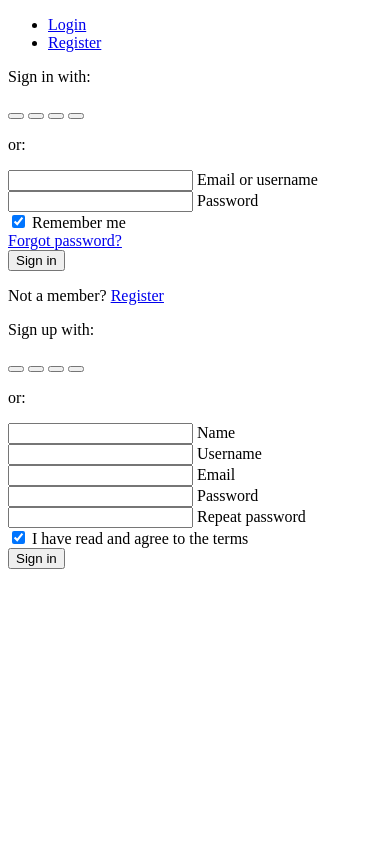
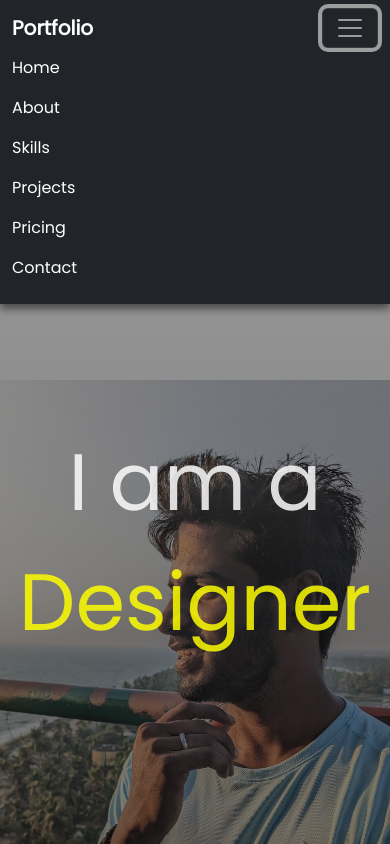
Before and after one commit to Partheeban-g/Portfolio, a plain HTML site: page index.html in a window 390 px wide. Both pictures are taken after a click on the button "Toggle navigation". Shown: the top 844 px of the page. Drawn offline with nearby package versions, Linux system fonts and the light colour scheme.

Commit message:
portfolio - updated until about section

```diff
--- a/index.html
+++ b/index.html
@@ -1,149 +1,81 @@
-<!DOCTYPE html>
-<head>
-    <title>Login</title>
-</head>
-<body>
-<!-- Pills navs -->
-<ul class="nav nav-pills nav-justified mb-3" id="ex1" role="tablist">
-    <li class="nav-item" role="presentation">
-      <a class="nav-link active" id="tab-login" data-mdb-toggle="pill" href="#pills-login" role="tab"
-        aria-controls="pills-login" aria-selected="true">Login</a>
-    </li>
-    <li class="nav-item" role="presentation">
-      <a class="nav-link" id="tab-register" data-mdb-toggle="pill" href="#pills-register" role="tab"
-        aria-controls="pills-register" aria-selected="false">Register</a>
-    </li>
-</ul>
-  <!-- Pills navs -->
+<html>
+	<head>
+		<title>portfolio</title>
+		<link rel="stylesheet" type="text/css" href="style.css">
+		<link href="https://cdn.jsdelivr.net/npm/bootstrap@5.3.0-alpha1/dist/css/bootstrap.min.css" rel="stylesheet">
 
-  <!-- Pills content -->
-  <div class="tab-content">
-    <div class="tab-pane fade show active" id="pills-login" role="tabpanel" aria-labelledby="tab-login">
-      <form>
-        <div class="text-center mb-3">
-          <p>Sign in with:</p>
-          <button type="button" class="btn btn-link btn-floating mx-1">
-            <i class="fab fa-facebook-f"></i>
-          </button>
+	</head>
+	<body>
+		<!-------navbar------------>
+		<nav class="navbar navbar-expand-lg navbar-dark bg-dark">
+			<div class="container-fluid">
+			  <a class="navbar-brand" href="#">Portfolio</a>
+			  <button class="navbar-toggler" type="button" data-bs-toggle="collapse" data-bs-target="#navbarSupportedContent" aria-controls="navbarSupportedContent" aria-expanded="false" aria-label="Toggle navigation">
+				<span class="navbar-toggler-icon"></span>
+			  </button>
+			  <div class="collapse navbar-collapse" id="navbarSupportedContent">
+				<ul class="navbar-nav ms-auto mb-2 mb-lg-0">
+				  <li class="nav-item">
+					<a class="nav-link" href="#home">Home</a>
+				  </li>
+				  <li class="nav-item">
+					<a class="nav-link" href="#about">About</a>
+				  </li>
+				  <li class="nav-item">
+					<a class="nav-link" href="#">Skills</a>
+				  </li>
+				  <li class="nav-item">
+					<a class="nav-link" href="#">Projects</a>
+				  </li>
+				  <li class="nav-item">
+					<a class="nav-link" href="#">Pricing</a>
+				  </li>
+				  <li class="nav-item">
+					<a class="nav-link" href="#">Contact</a>
+				  </li>
+			  </div>
+			</div>
+		  </nav>
 
-          <button type="button" class="btn btn-link btn-floating mx-1">
-            <i class="fab fa-google"></i>
-          </button>
+		  <!-----------home section------------->
 
-          <button type="button" class="btn btn-link btn-floating mx-1">
-            <i class="fab fa-twitter"></i>
-          </button>
+		  <section id="home">
+			<p class="text-center">I am a <span>Mining Engineer</span></p>
+			<p class="text-center">I am a <span>Developer</span></p>
+			<p class="text-center">I am a <span>Designer</span></p>
+			<p class="text-center">I am a <span>Strategist</span></p>
+			<p class="text-center">I am a <span>Consultant</span></p>
+		  </section>
 
-          <button type="button" class="btn btn-link btn-floating mx-1">
-            <i class="fab fa-github"></i>
-          </button>
-        </div>
 
-        <p class="text-center">or:</p>
 
-        <!-- Email input -->
-        <div class="form-outline mb-4">
-          <input type="email" id="loginName" class="form-control" />
-          <label class="form-label" for="loginName">Email or username</label>
-        </div>
 
-        <!-- Password input -->
-        <div class="form-outline mb-4">
-          <input type="password" id="loginPassword" class="form-control" />
-          <label class="form-label" for="loginPassword">Password</label>
-        </div>
 
-        <!-- 2 column grid layout -->
-        <div class="row mb-4">
-          <div class="col-md-6 d-flex justify-content-center">
-            <!-- Checkbox -->
-            <div class="form-check mb-3 mb-md-0">
-              <input class="form-check-input" type="checkbox" value="" id="loginCheck" checked />
-              <label class="form-check-label" for="loginCheck"> Remember me </label>
-            </div>
-          </div>
 
-          <div class="col-md-6 d-flex justify-content-center">
-            <!-- Simple link -->
-            <a href="#!">Forgot password?</a>
-          </div>
-        </div>
+		  <!-----------About section------------->
 
-        <!-- Submit button -->
-        <button type="submit" class="btn btn-primary btn-block mb-4">Sign in</button>
+		  <section id="about">
+			<div class="circle">
+				<img src="bg-1.png">
+				<div class="content">
+					<h1>ABOUT ME</h1>
+					<p>Lorem ipsum dolor sit amet consectetur adipisicing elit. Expedita, pariatur saepe, fugit aperiam quos ut nemo dolores voluptas perspiciatis neque nobis consectetur est voluptate ratione? Voluptas commodi a ratione eius.</p>
 
-        <!-- Register buttons -->
-        <div class="text-center">
-          <p>Not a member? <a href="#!">Register</a></p>
-        </div>
-      </form>
-    </div>
-    <div class="tab-pane fade" id="pills-register" role="tabpanel" aria-labelledby="tab-register">
-      <form>
-        <div class="text-center mb-3">
-          <p>Sign up with:</p>
-          <button type="button" class="btn btn-link btn-floating mx-1">
-            <i class="fab fa-facebook-f"></i>
-          </button>
+				</div>
+			</div>
+		  </section>
 
-          <button type="button" class="btn btn-link btn-floating mx-1">
-            <i class="fab fa-google"></i>
-          </button>
 
-          <button type="button" class="btn btn-link btn-floating mx-1">
-            <i class="fab fa-twitter"></i>
-          </button>
 
-          <button type="button" class="btn btn-link btn-floating mx-1">
-            <i class="fab fa-github"></i>
-          </button>
-        </div>
 
-        <p class="text-center">or:</p>
 
-        <!-- Name input -->
-        <div class="form-outline mb-4">
-          <input type="text" id="registerName" class="form-control" />
-          <label class="form-label" for="registerName">Name</label>
-        </div>
 
-        <!-- Username input -->
-        <div class="form-outline mb-4">
-          <input type="text" id="registerUsername" class="form-control" />
-          <label class="form-label" for="registerUsername">Username</label>
-        </div>
 
-        <!-- Email input -->
-        <div class="form-outline mb-4">
-          <input type="email" id="registerEmail" class="form-control" />
-          <label class="form-label" for="registerEmail">Email</label>
-        </div>
 
-        <!-- Password input -->
-        <div class="form-outline mb-4">
-          <input type="password" id="registerPassword" class="form-control" />
-          <label class="form-label" for="registerPassword">Password</label>
-        </div>
 
-        <!-- Repeat Password input -->
-        <div class="form-outline mb-4">
-          <input type="password" id="registerRepeatPassword" class="form-control" />
-          <label class="form-label" for="registerRepeatPassword">Repeat password</label>
-        </div>
 
-        <!-- Checkbox -->
-        <div class="form-check d-flex justify-content-center mb-4">
-          <input class="form-check-input me-2" type="checkbox" value="" id="registerCheck" checked
-            aria-describedby="registerCheckHelpText" />
-          <label class="form-check-label" for="registerCheck">
-            I have read and agree to the terms
-          </label>
-        </div>
+		<!--------javascript link---------->
+		<script src="https://cdn.jsdelivr.net/npm/bootstrap@5.3.0-alpha1/dist/js/bootstrap.bundle.min.js" ></script>
 
-        <!-- Submit button -->
-        <button type="submit" class="btn btn-primary btn-block mb-3">Sign in</button>
-      </form>
-    </div>
-  </div>
-  <!-- Pills content -->
-</body>
+	</body>
+</html>
--- /dev/null
+++ b/style.css
@@ -0,0 +1,204 @@
+@import url('https://fonts.googleapis.com/css2?family=Poppins:wght@300;400&display=swap');
+*{
+    margin: 0;
+    padding: 0;
+    box-sizing: border-box;
+    font-family: 'Poppins', sans-serif;
+}
+nav{
+    width: 100%;
+    position: sticky !important;
+    left: 0;
+    top: 0;
+    box-shadow: 0px 5px 8px rgba(0,0,0,0.5);
+    z-index: 10;
+}
+.navbar-brand{
+    font-weight: 600;
+}
+.nav-link{
+    color: white !important;
+    border-bottom: 1px solid transparent;
+}
+.nav-link:hover{
+    border-bottom: 1px solid white;
+}
+
+section{
+    width: 100%;
+    min-height: 100vh;
+}
+
+/*  home section   */
+
+#home{
+    width: 100%;
+    height: 100vh;
+    background: linear-gradient(rgba(0,0,0,0.4),rgba(0,0,0,0.6)),url(bg.jpg);
+    /*background-image: linear-gradient(to right , rgba(255, 0, 0, 1), rgba(255, 255, 255, 0.952)),url(bg.jpg);*/
+    background-size: contain;
+    background-position: center;
+    background-repeat: no-repeat;
+    background-color: whitesmoke;
+    display: flex;
+    align-items: center;
+    color: white;
+    flex-direction: column;
+}
+#home p{
+    position: absolute;
+    top: 50%;
+    font-size: 100px;
+    opacity: 0;
+    animation: text 3s ease-in-out;
+}
+
+#home p:nth-child(1){
+    animation-delay: 0s;
+}
+#home p:nth-child(2){
+    animation-delay: 3s;
+}
+#home p:nth-child(3){
+    animation-delay: 6s;
+}
+#home p:nth-child(4){
+    animation-delay: 9s;
+}
+#home p:nth-child(5){
+    animation-delay: 12s;
+}
+
+
+
+
+
+
+
+
+
+
+
+
+@keyframes text{
+    50%{
+        opacity: 1;
+    }
+    100%{
+        opacity: 0;
+    }
+}
+
+#home span{
+    color: yellow;
+}
+
+
+@media screen and (max-width:576px) {
+    #home p{
+        font-size: 80px;
+    }
+}
+
+
+
+/*          About section                  */
+
+#about{
+    display: flex;
+    justify-content: center;
+    align-items: center;
+    background: greenyellow;
+}
+.circle{
+    width: 400px;
+    height: 400px;
+    background-color: green;
+    border-radius: 50%;
+    position: relative;
+    box-shadow: 0px 5px 12px rgba(217, 255, 1, 0.685);
+    margin-bottom: 3%;
+    margin-top: 8%;
+    transition: 1s;
+}
+.circle img{
+    position: absolute;
+    height: 350px;
+    top: -30% ;
+    left: 18%;
+    filter: drop-shadow(0px 30px 15px rgba(209, 252, 56, 0.473));
+    transition: 1s;
+
+}
+.circle:hover{
+    width: 700px;
+    height: 400px;
+    border-radius: 5%;
+    transition: 1s;
+}
+.circle:hover img{
+    position: absolute;
+    top: 0%;
+    left: 0%;
+    transition: 1s;
+}
+.circle:hover .content{
+    position: absolute;
+    top: 15%;
+    right: 0;
+    color: white;
+    width: 50%;
+    opacity: 1;
+    transition: 1s;
+}
+.circle .content{
+    opacity: 0;
+}
+@media screen and (max-width:576px) {
+    .circle{
+        width: 400px;
+        height: 400px;
+        background-color: green;
+        border-radius: 50%;
+        position: relative;
+        box-shadow: 0px 5px 12px rgba(217, 255, 1, 0.685);
+        margin-bottom: 3%;
+        margin-top: 8%;
+        transition: 1s;
+    }
+    .circle img{
+        position: absolute;
+        height: 350px;
+        top: -30% ;
+        left: 18%;
+        filter: drop-shadow(0px 30px 15px rgba(209, 252, 56, 0.473));
+        transition: 1s;
+
+    }
+    .circle:hover{
+        width: 700px;
+        height: 400px;
+        border-radius: 5%;
+        transition: 1s;
+    }
+    .circle:hover img{
+        position: absolute;
+        top: 0%;
+        left: 0%;
+        transition: 1s;
+    }
+    .circle:hover .content{
+        position: absolute;
+        top: 60%;
+        right: 0;
+        color: white;
+        width: 50%;
+        opacity: 1;
+        transition: 1s;
+        padding: 15px;
+    }
+    .circle .content{
+        opacity: 0;
+    }
+
+}
```
Also changed, not shown: bg-1.png (added), bg.jpg (added).
